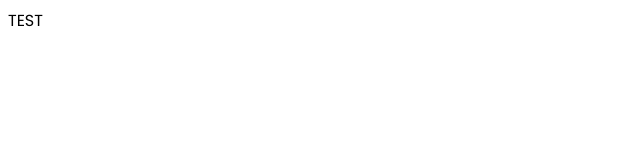
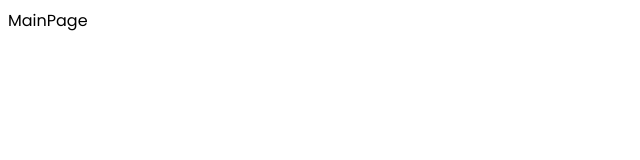
Before and after one commit to SergeyIvanov85/RSBlog, a React (Create React App) app in the folder client/: page / in a window 1280 px wide. Shown: the top 160 px of the page, without its empty margins (0-640 px from the left). Built offline with nearby package versions, Linux system fonts and the light colour scheme.

Commit message:
create: browserRouter

```diff
--- a/client/package.json
+++ b/client/package.json
@@ -8,6 +8,7 @@
     "@testing-library/user-event": "^13.5.0",
     "react": "^18.2.0",
     "react-dom": "^18.2.0",
+    "react-router-dom": "^6.3.0",
     "react-scripts": "5.0.1",
     "web-vitals": "^2.1.4"
   },
--- a/client/src/App.js
+++ b/client/src/App.js
@@ -1,6 +1,27 @@
+import {Layout} from "./components/Layout.jsx";
+import {Routes, Route} from "react-router-dom";
+
+import {MainPage} from "./pages/MainPage";
+import {PostsPage} from "./pages/PostsPage";
+import {PostPage} from "./pages/PostPage";
+import {AddPostPage} from "./pages/AddPostPage";
+import {RegisterPage} from "./pages/RegisterPage";
+import {LoginPage} from "./pages/LoginPage";
+import {EditPostPage} from "./pages/EditPostPage";
+
 function App() {
   return (
-    <div className="App">TEST</div>
+    // <Layout>
+      <Routes>
+        <Route path='/' element={<MainPage />} />
+          <Route path='posts' element={<PostsPage />} />
+          <Route path=':id' element={<PostPage />} />
+          <Route path=':id/edit' element={<EditPostPage />} />
+          <Route path='new' element={<AddPostPage />} />
+          <Route path='register' element={<RegisterPage />} />
+          <Route path='login' element={<LoginPage />} />
+      </Routes>
+    // </Layout>
   );
 }
 
--- a/client/src/index.js
+++ b/client/src/index.js
@@ -1,7 +1,10 @@
 import React from 'react';
 import ReactDOM from 'react-dom/client';
+import {BrowserRouter} from "react-router-dom";
 import './index.css';
 import App from './App';
 
 const root = ReactDOM.createRoot(document.getElementById('root'));
-root.render(<App />)
+root.render(
+<BrowserRouter><App /></BrowserRouter>
+    )
```
Also changed, not shown: 1 other file (tests, documents, lock files or other folders).
